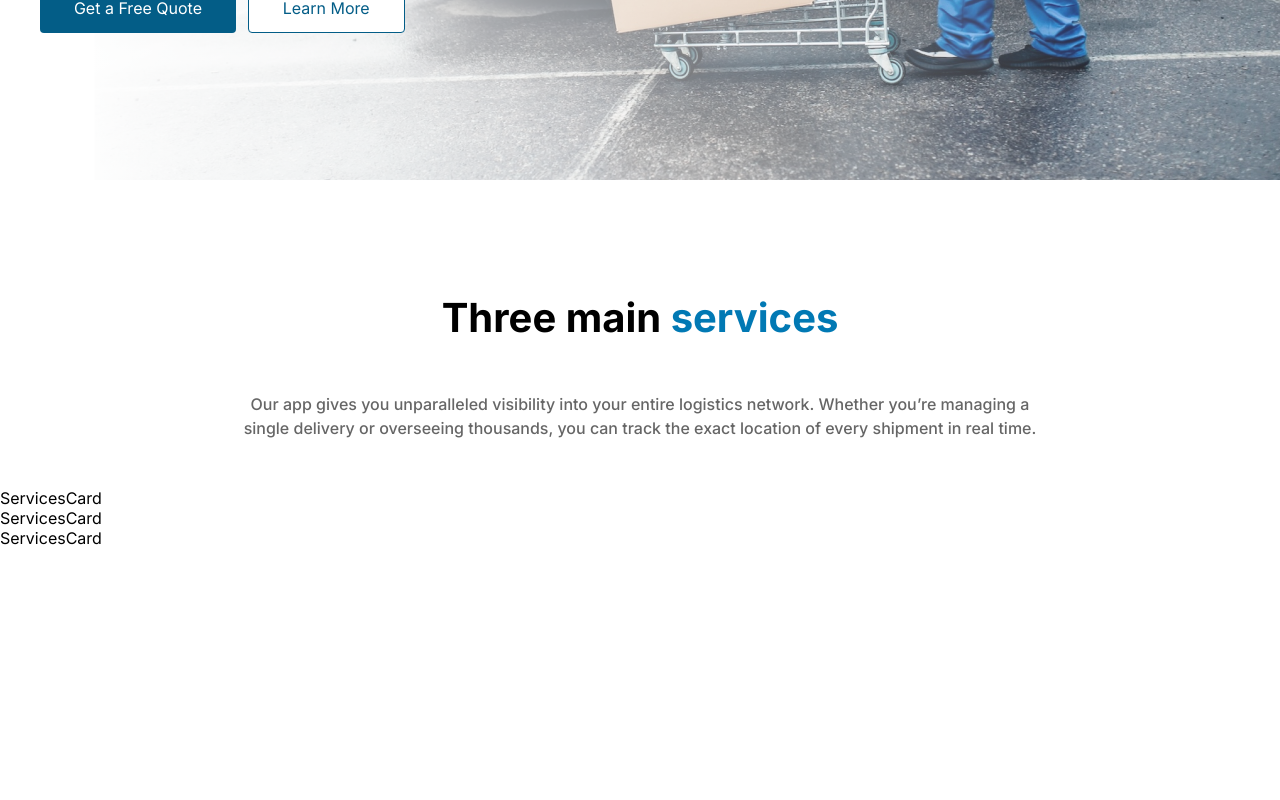
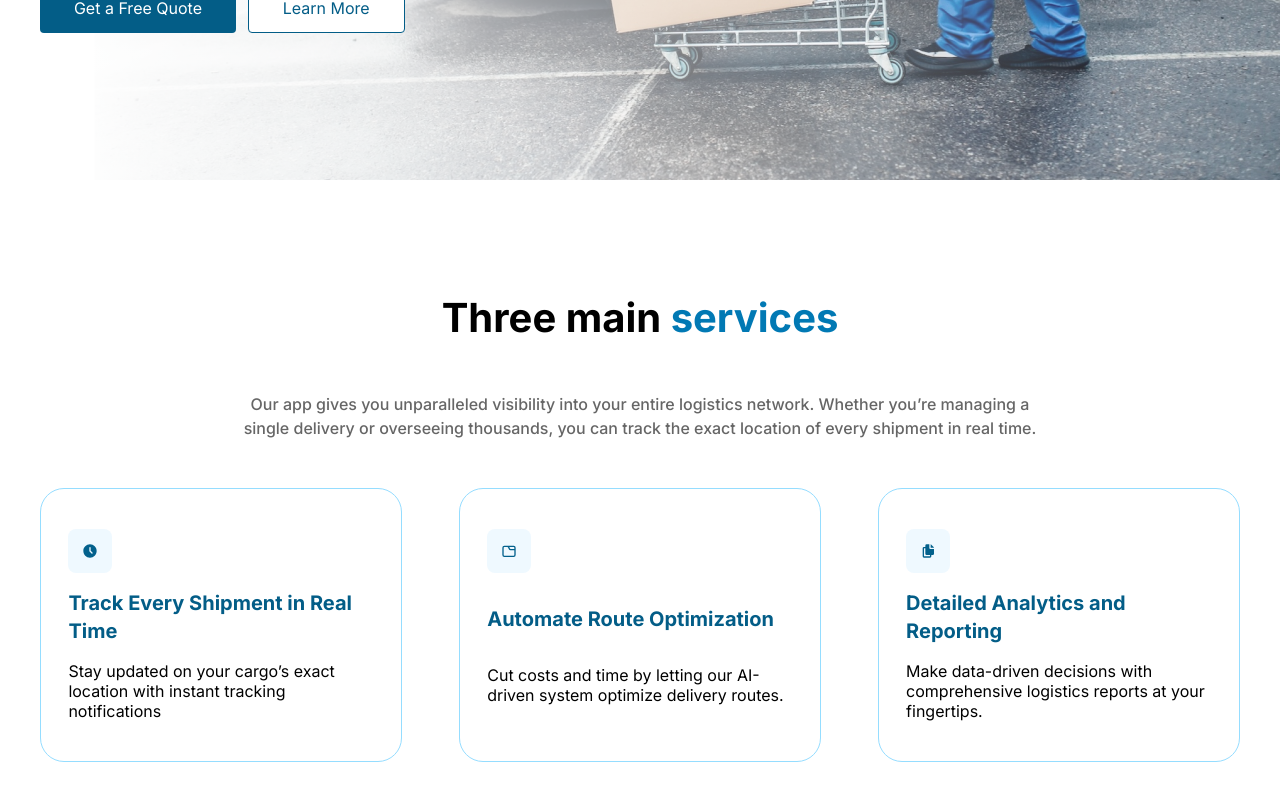
Before and after one commit to mohammadsookhtesaraei/landingpage-swiftlogix, a React (Vite) app: page / in a window 1280 px wide. Shown: the part 646-1446 px from the top of the page. Before the commit the page ends 1306 px from the top, so only its background shows below. Built offline with nearby package versions, Linux system fonts and the light colour scheme.

Commit message:
added services-card component with icons

```diff
--- a/src/components/servicesCard/ServicesCard.module.css
+++ b/src/components/servicesCard/ServicesCard.module.css
@@ -0,0 +1,25 @@
+.services-card {
+  display: grid;
+  gap: 1rem;
+  padding-block: 2.5rem;
+  padding-inline: 1.7rem;
+  border: 1px solid #95ddff;
+  border-radius: 24px;
+}
+
+.icon {
+  display: grid;
+  background-color: #eff9ff;
+  inline-size: 2.75rem;
+  block-size: 2.75rem;
+  place-content: center;
+  border-radius: 8px;
+}
+.title {
+  color: var(--color-primary);
+  font-size: 1.25rem;
+  font-weight: 700;
+  line-height: 1.4;
+}
+.description {
+}
--- a/src/components/servicesCard/ServicesCard.tsx
+++ b/src/components/servicesCard/ServicesCard.tsx
@@ -1,7 +1,23 @@
+import type { ReactElement, SVGProps } from 'react';
+
 import styles from '@/components/servicesCard/ServicesCard.module.css';
 
-const ServicesCard = () => {
-  return <div className={styles['services-card']}>ServicesCard</div>;
+interface ServicesCardProps {
+  id: number;
+  Icon: (props: SVGProps<SVGSVGElement>) => ReactElement;
+  title: string;
+  description: string;
+}
+const ServicesCard = ({ title, Icon, description }: ServicesCardProps) => {
+  return (
+    <div className={styles['services-card']}>
+      <div className={styles.icon}>
+        <Icon color="hsla(199, 96%, 28%, 1.00)" />
+      </div>
+      <div className={styles.title}>{title}</div>
+      <div className={styles.description}>{description}</div>
+    </div>
+  );
 };
 
 export default ServicesCard;
--- a/src/components/servicess/Services.module.css
+++ b/src/components/servicess/Services.module.css
@@ -28,4 +28,8 @@
 }
 
 .card {
+  display: grid;
+  grid-template-columns: repeat(3, 22.62rem);
+  gap: 3.56rem;
+  justify-content: center;
 }
--- a/src/components/servicess/Services.tsx
+++ b/src/components/servicess/Services.tsx
@@ -1,6 +1,8 @@
 import ServicesCard from '../servicesCard/ServicesCard';
 
 import styles from '@/components/servicess/Services.module.css';
+
+import { dataCard } from '@/constant/DataCard';
 
 const Services = () => {
   return (
@@ -15,9 +17,9 @@ const Services = () => {
         time.
       </p>
       <div className={styles.card}>
-        <ServicesCard />
-        <ServicesCard />
-        <ServicesCard />
+        {dataCard.map((data) => (
+          <ServicesCard {...data} />
+        ))}
       </div>
     </div>
   );
--- /dev/null
+++ b/src/constant/DataCard.ts
@@ -0,0 +1,36 @@
+import type { ReactElement, SVGProps } from 'react';
+
+import MingcuteDocumentsFill from '@/icons/MingcuteDocumentsFill';
+import MingcuteFolder3Line from '@/icons/MingcuteFolder3Line';
+import MingcuteTimeFill from '@/icons/MingcuteTimeFill';
+
+export interface ServicesCard {
+  id: number;
+  Icon: (props: SVGProps<SVGSVGElement>) => ReactElement;
+  title: string;
+  description: string;
+}
+
+export const dataCard: ServicesCard[] = [
+  {
+    id: 1,
+    title: 'Track Every Shipment in Real Time',
+    Icon: MingcuteTimeFill,
+    description:
+      'Stay updated on your cargo’s exact location with instant tracking notifications',
+  },
+  {
+    id: 2,
+    title: 'Automate Route Optimization',
+    Icon: MingcuteFolder3Line,
+    description:
+      'Cut costs and time by letting our AI-driven system optimize delivery routes.',
+  },
+  {
+    id: 3,
+    title: 'Detailed Analytics and Reporting',
+    Icon: MingcuteDocumentsFill,
+    description:
+      'Make data-driven decisions with comprehensive logistics reports at your fingertips.',
+  },
+];
--- a/src/icons/MingcuteComputerFill.tsx
+++ b/src/icons/MingcuteComputerFill.tsx
@@ -1,4 +1,4 @@
-import { ReactElement, SVGProps } from 'react';
+import type { ReactElement, SVGProps } from 'react';
 
 export function MingcuteComputerFill(
   props: SVGProps<SVGSVGElement>
--- /dev/null
+++ b/src/icons/MingcuteDocumentsFill.tsx
@@ -0,0 +1,25 @@
+import type { ReactElement, SVGProps } from 'react';
+
+export function MingcuteDocumentsFill(
+  props: SVGProps<SVGSVGElement>
+): ReactElement {
+  return (
+    <svg
+      xmlns="http://www.w3.org/2000/svg"
+      width="1em"
+      height="1em"
+      viewBox="0 0 24 24"
+      {...props}
+    >
+      {/* Icon from MingCute Icon by MingCute Design - https://github.com/Richard9394/MingCute/blob/main/LICENSE */}
+      <g fill="none" fillRule="evenodd">
+        <path d="m12.593 23.258l-.011.002l-.071.035l-.02.004l-.014-.004l-.071-.035q-.016-.005-.024.005l-.004.01l-.017.428l.005.02l.01.013l.104.074l.015.004l.012-.004l.104-.074l.012-.016l.004-.017l-.017-.427q-.004-.016-.017-.018m.265-.113l-.013.002l-.185.093l-.01.01l-.003.011l.018.43l.005.012l.008.007l.201.093q.019.005.029-.008l.004-.014l-.034-.614q-.005-.018-.02-.022m-.715.002a.02.02 0 0 0-.027.006l-.006.014l-.034.614q.001.018.017.024l.015-.002l.201-.093l.01-.008l.004-.011l.017-.43l-.003-.012l-.01-.01z" />
+        <path
+          fill="currentColor"
+          d="M14 2v5.5A1.5 1.5 0 0 0 15.5 9H21v7a2 2 0 0 1-2 2h-2v2a2 2 0 0 1-2 2H6a2 2 0 0 1-2-2V8a2 2 0 0 1 2-2h2V4a2 2 0 0 1 2-2zM8 8H6v12h9v-2h-5a2 2 0 0 1-2-2zm8-5.957a2 2 0 0 1 1 .543L20.414 6a2 2 0 0 1 .543 1H16z"
+        />
+      </g>
+    </svg>
+  );
+}
+export default MingcuteDocumentsFill;
--- a/src/icons/MingcuteFacebookFill.tsx
+++ b/src/icons/MingcuteFacebookFill.tsx
@@ -1,4 +1,4 @@
-import { ReactElement, SVGProps } from 'react';
+import type { ReactElement, SVGProps } from 'react';
 
 export function MingcuteFacebookFill(
   props: SVGProps<SVGSVGElement>
--- /dev/null
+++ b/src/icons/MingcuteFolder3Line.tsx
@@ -0,0 +1,25 @@
+import type { ReactElement, SVGProps } from 'react';
+
+export function MingcuteFolder3Line(
+  props: SVGProps<SVGSVGElement>
+): ReactElement {
+  return (
+    <svg
+      xmlns="http://www.w3.org/2000/svg"
+      width="1em"
+      height="1em"
+      viewBox="0 0 24 24"
+      {...props}
+    >
+      {/* Icon from MingCute Icon by MingCute Design - https://github.com/Richard9394/MingCute/blob/main/LICENSE */}
+      <g fill="none" fillRule="evenodd">
+        <path d="m12.593 23.258l-.011.002l-.071.035l-.02.004l-.014-.004l-.071-.035q-.016-.005-.024.005l-.004.01l-.017.428l.005.02l.01.013l.104.074l.015.004l.012-.004l.104-.074l.012-.016l.004-.017l-.017-.427q-.004-.016-.017-.018m.265-.113l-.013.002l-.185.093l-.01.01l-.003.011l.018.43l.005.012l.008.007l.201.093q.019.005.029-.008l.004-.014l-.034-.614q-.005-.018-.02-.022m-.715.002a.02.02 0 0 0-.027.006l-.006.014l-.034.614q.001.018.017.024l.015-.002l.201-.093l.01-.008l.004-.011l.017-.43l-.003-.012l-.01-.01z" />
+        <path
+          fill="currentColor"
+          d="M5 4a3 3 0 0 0-3 3v11a3 3 0 0 0 3 3h14a3 3 0 0 0 3-3V7a3 3 0 0 0-3-3zM4 7a1 1 0 0 1 1-1h4.646a1 1 0 0 1 .928.629l.995 2.485A3 3 0 0 0 14.354 11H20v7a1 1 0 0 1-1 1H5a1 1 0 0 1-1-1zm16 2h-5.646a1 1 0 0 1-.928-.629L12.477 6H19a1 1 0 0 1 1 1z"
+        />
+      </g>
+    </svg>
+  );
+}
+export default MingcuteFolder3Line;
--- a/src/icons/MingcuteTimeFill.tsx
+++ b/src/icons/MingcuteTimeFill.tsx
@@ -1,4 +1,4 @@
-import { ReactElement, SVGProps } from 'react';
+import type { ReactElement, SVGProps } from 'react';
 
 export function MingcuteTimeFill(props: SVGProps<SVGSVGElement>): ReactElement {
   return (
--- a/src/icons/MingcuteYoutubeFill.tsx
+++ b/src/icons/MingcuteYoutubeFill.tsx
@@ -1,4 +1,4 @@
-import { ReactElement, SVGProps } from 'react';
+import type { ReactElement, SVGProps } from 'react';
 
 export function MingcuteYoutubeFill(
   props: SVGProps<SVGSVGElement>
```
